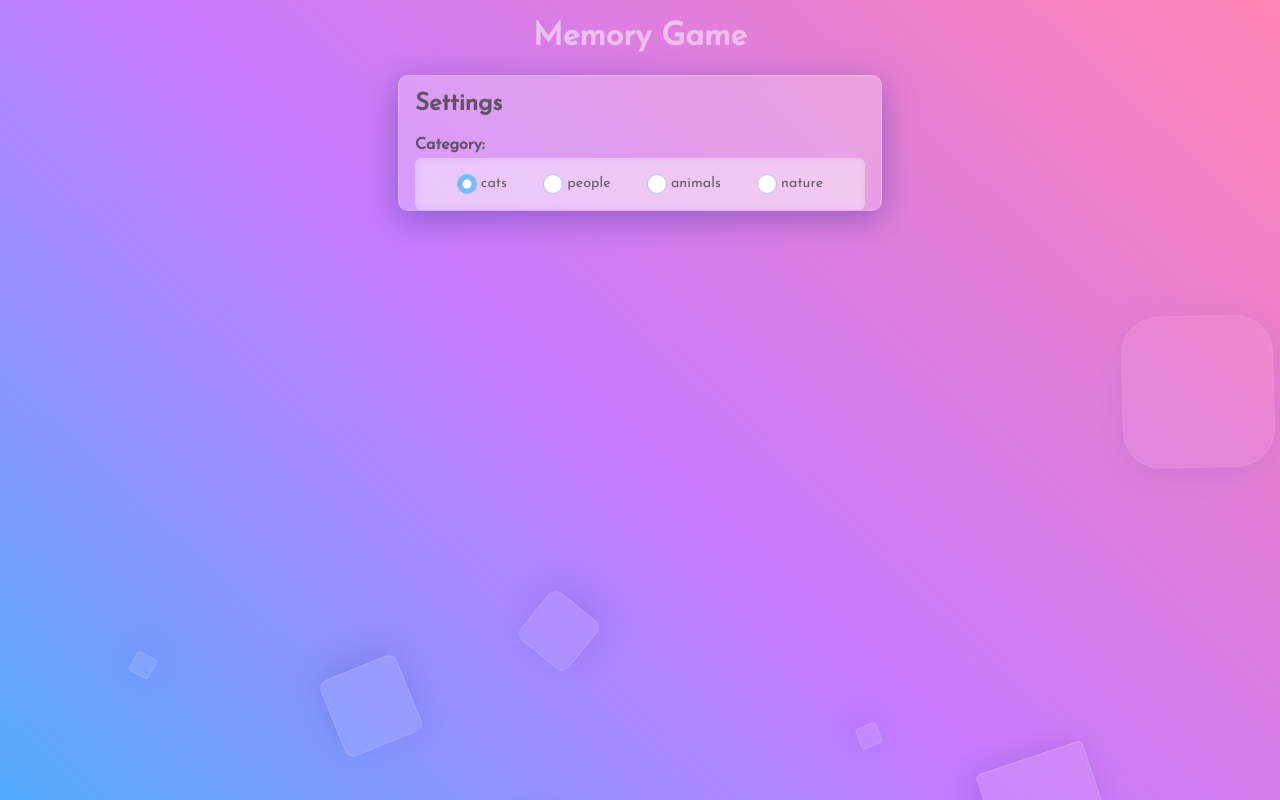
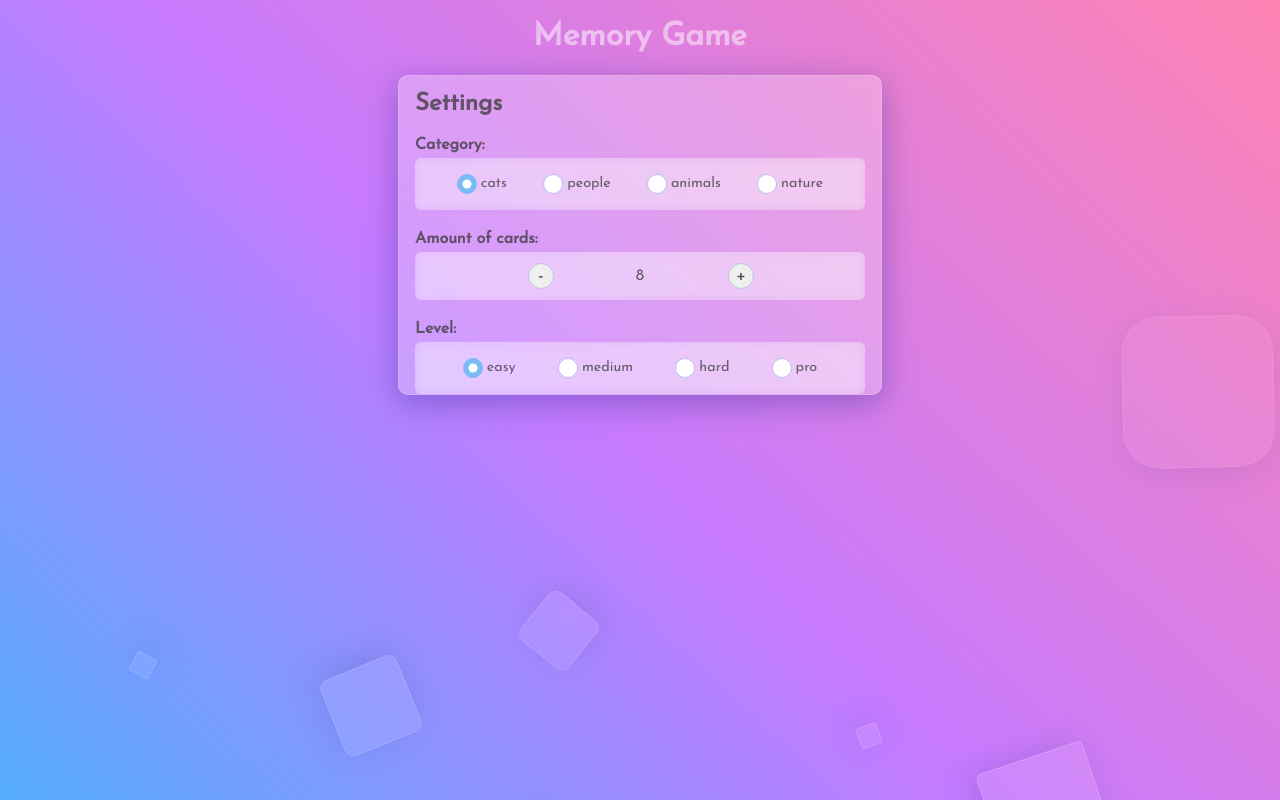
Before and after one commit to jayden-n/visual-memory, a React (Create React App) app: page / in a window 1280 px wide. Built offline with nearby package versions, Linux system fonts and the light colour scheme; no server answers.

Commit message:
created: counting amount of cards

```diff
--- a/src/components/Counter/Counter.jsx
+++ b/src/components/Counter/Counter.jsx
@@ -3,8 +3,36 @@ import PropTypes from 'prop-types';
 
 import './Counter.css';
 
-const Counter = () => {
-    return <p>Counter</p>;
+const STEP = 2;
+
+const Counter = ({ cardsCount, onClick }) => {
+  const onDecrease = (e) => {
+    e.preventDefault();
+
+    onClick((cardsCount) => Math.max(cardsCount - STEP, 2));
+  };
+
+  const onIncrease = (e) => {
+    e.preventDefault();
+    onClick((cardsCount) => Math.min(cardsCount + STEP, 160));
+  };
+
+  return (
+    <div className='quantity'>
+      <button className='minus' onClick={onDecrease}>
+        -
+      </button>
+      <span className='quantity'>{cardsCount}</span>
+      <button className='plus' onClick={onIncrease}>
+        +
+      </button>
+    </div>
+  );
 };
 
 export default Counter;
+
+Counter.propTypes = {
+  cardsCount: PropTypes.number.isRequired,
+  onClick: PropTypes.func.isRequired,
+};
--- a/src/components/Settings/Settings.jsx
+++ b/src/components/Settings/Settings.jsx
@@ -1,14 +1,16 @@
 import React, { Fragment, useState } from 'react';
 import PropTypes from 'prop-types';
 
-import { CATEGORIES } from '../../constants';
+import { CATEGORIES, INITIAL_CARDS_COUNT, LEVEL } from '../../constants';
 
 import styles from './Settings.module.css';
 import RadioBox from '../RadioBox';
+import Counter from '../Counter/Counter';
 
 const Settings = () => {
   const [category, setCategory] = useState(CATEGORIES[0]);
-
+  const [level, setLevel] = useState(LEVEL[0]);
+  const [cardsCount, setCardsCount] = useState(INITIAL_CARDS_COUNT);
   return (
     <div className={`${styles.settings} frosted`}>
       <h2>Settings</h2>
@@ -25,6 +27,21 @@ const Settings = () => {
           />
         ))}
       </div>
+      <h4>Amount of cards:</h4>
+      <div className={`${styles.setting}`}>
+        <Counter cardsCount={cardsCount} onClick={setCardsCount} />
+      </div>
+      <h4>Level:</h4>
+      <div className={`${styles.setting}`}>
+        {LEVEL.map((item) => (
+          <RadioBox
+            item={item}
+            key={item}
+            selectedItem={level}
+            onChange={(e) => setLevel(e.target.value)}
+          />
+        ))}
+      </div>
     </div>
   );
 };
```
